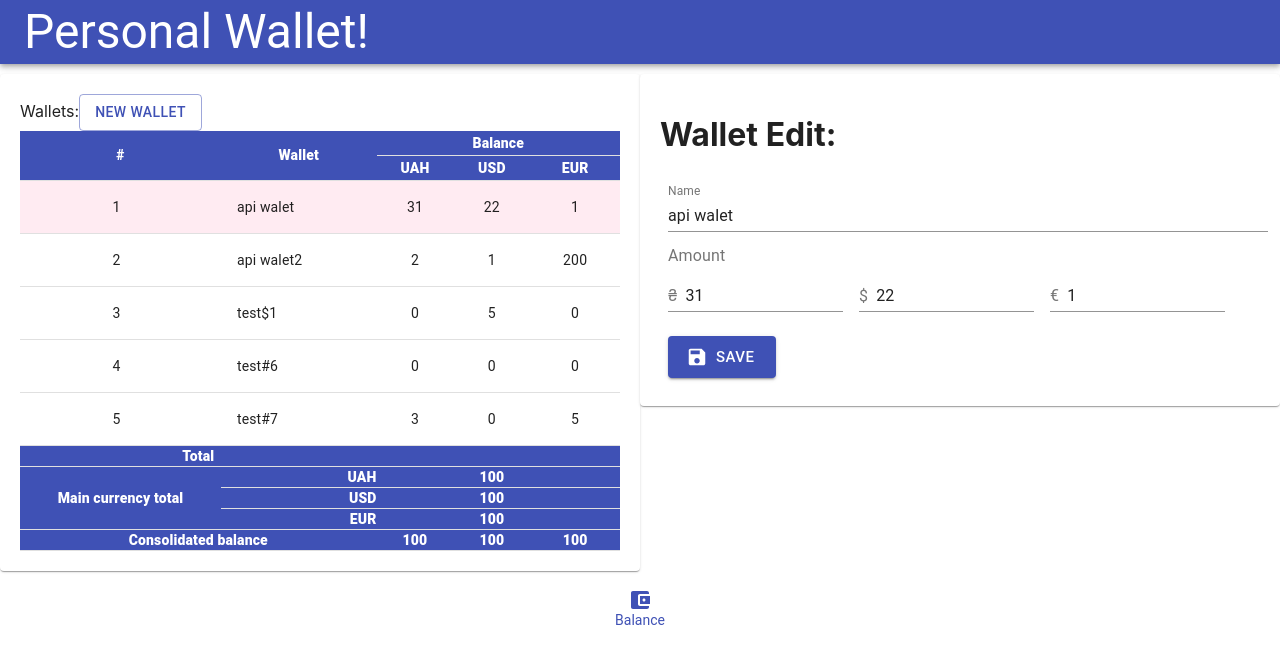
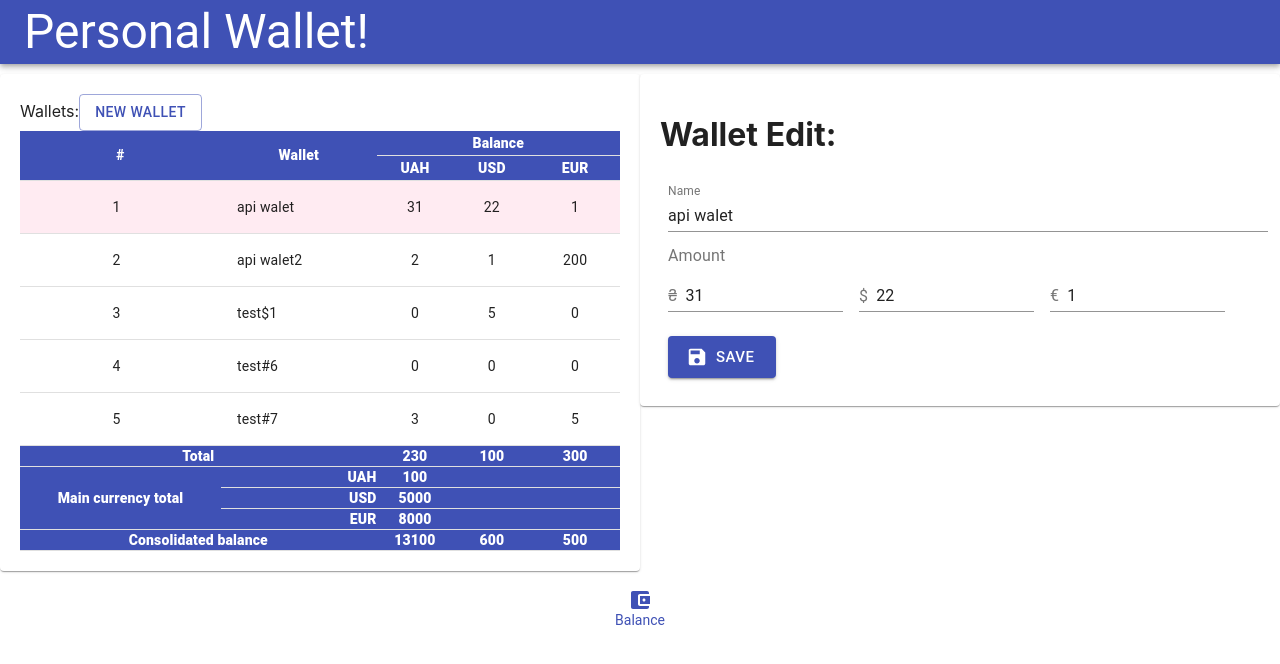
Before and after one commit to mvLaboratory/walletDemo, a React (Create React App) app: page / in a window 1280 px wide. Shown: the top 664 px of the page. Built offline with nearby package versions, Linux system fonts and the light colour scheme; data requests are answered from the project's data file.

Commit message:
Balance summare rendering

```diff
--- a/mockDb.json
+++ b/mockDb.json
@@ -69,12 +69,12 @@
   "balanceSummary": {
     "currencyBalance" : [
       {
-        "currency": 1,
+        "currency": 2,
         "value": 100
       },
       {
-        "currency": 2,
-        "value": 200
+        "currency": 1,
+        "value": 230
       },
       {
         "currency": 3,
@@ -97,15 +97,15 @@
     ],
     "consolidatedBalance": [
       {
-        "rootCurrency": 1,
+        "currency": 1,
         "value": 13100
       },
       {
-        "rootCurrency": 2,
+        "currency": 2,
         "value": 600
       },
       {
-        "rootCurrency": 3,
+        "currency": 3,
         "value": 500
       }
     ]
--- a/src/Components/Balance/BalancePage.js
+++ b/src/Components/Balance/BalancePage.js
@@ -73,8 +73,6 @@ class BalancePage extends React.Component {
     }
     const { balance, balanceSummary, currency } = this.props;
     const { activeWallet } = this.state;
-    //debugger;
-    console.log("balanceSummary", balanceSummary);
 
     return (
       <Grid container>
--- a/src/Components/Balance/BalanceTable/BalanceTableSummary.js
+++ b/src/Components/Balance/BalanceTable/BalanceTableSummary.js
@@ -2,6 +2,7 @@ import React from "react";
 import clsx from 'clsx';
 import { TableCell, TableRow} from '@material-ui/core'
 import { makeStyles } from '@material-ui/core/styles';
+import { getCurrencyValue, getCurrencyInfo } from "./../../../shared/utils"
 
 function BalanceTableSummary( {currencyList, balanceSummary} ) {
   const useStyles = makeStyles(theme => ({
@@ -14,7 +15,7 @@ function BalanceTableSummary( {currencyList, balanceSummary} ) {
   }));
   const classes = useStyles();
 
-  const BalanceTableCell = (text, align = "center", colSpan = 1, rowSpan = 1) => {
+  const renderBalanceTableCell = (text, align = "center", colSpan = 1, rowSpan = 1) => {
     return(
       <TableCell
         align={align}
@@ -26,48 +27,51 @@ function BalanceTableSummary( {currencyList, balanceSummary} ) {
     );
   }
 
-  const renderCurrencyTotalCollumns = () => {
-    if (!currencyList) return (<div/>);
-    console.log("Table Summary", balanceSummary);
+  const renderCurrencyTotalCollumns = (currencyCollection) => {
+    if (!currencyList) {
+      return (<div/>);
+    }
     return(
       currencyList.map(currency => (
-        BalanceTableCell(currency.value)
+        renderBalanceTableCell(getCurrencyValue(currencyCollection, currency))
     )));
+  }
+
+  const renderMainCurrencySummary = () => {
+    if (!balanceSummary || !balanceSummary.mainCurrencyBalance)
+      return <></>
+
+    return(
+      <>
+        {balanceSummary.mainCurrencyBalance.map((data, index) =>
+          renderMainCurrencySummaryRow(data, index === 0)
+        )}
+      </>
+    );
+  }
+
+  const renderMainCurrencySummaryRow = (rowData, shouldRenderTitle) => {
+    return (
+      <TableRow>
+        { shouldRenderTitle && renderBalanceTableCell("Main currency total", "center", 1, 3) }
+        { renderBalanceTableCell(getCurrencyInfo(rowData.rootCurrency, currencyList).name, "right") }
+        {currencyList.map(currency =>
+          renderBalanceTableCell(currency.isMain ? rowData.value : "")
+        )}
+      </TableRow>
+    )
   }
 
   return(
     <>
       <TableRow>
-        { BalanceTableCell("Total", "center", 2) }
-        { renderCurrencyTotalCollumns() }
-        {/* { BalanceTableCell("100") }
-        { BalanceTableCell("100") }
-        { BalanceTableCell("100") } */}
+        { renderBalanceTableCell("Total", "center", 2) }
+        { renderCurrencyTotalCollumns(balanceSummary.currencyBalance || []) }
       </TableRow>
-      <TableRow className={clsx(classes.tableSummaty)}>
-        { BalanceTableCell("Main currency total", "center", 1, 3) }
-        { BalanceTableCell("UAH", "right") }
-        { BalanceTableCell("") }
-        { BalanceTableCell("100") }
-        { BalanceTableCell("") }
-      </TableRow>
-      <TableRow className={clsx(classes.tableSummaty)}>
-        { BalanceTableCell("USD", "right") }
-        { BalanceTableCell("") }
-        { BalanceTableCell("100") }
-        { BalanceTableCell("") }
-      </TableRow>
-      <TableRow className={clsx(classes.tableSummaty)}>
-        { BalanceTableCell("EUR", "right") }
-        { BalanceTableCell("") }
-        { BalanceTableCell("100") }
-        { BalanceTableCell("") }
-      </TableRow>
+      {renderMainCurrencySummary()}
       <TableRow>
-        { BalanceTableCell("Consolidated balance", "center", 2) }
-        { BalanceTableCell("100") }
-        { BalanceTableCell("100") }
-        { BalanceTableCell("100") }
+        { renderBalanceTableCell("Consolidated balance", "center", 2) }
+        { renderCurrencyTotalCollumns(balanceSummary.consolidatedBalance || []) }
       </TableRow>
     </>
   );
--- a/src/Components/Balance/WalletsList.js
+++ b/src/Components/Balance/WalletsList.js
@@ -15,7 +15,6 @@ class WalletsList extends React.Component {
 
   render() {
     const { styles, selectWalletHandler, wallets, balanceSummary, currencyList, selectedWalletId, addWalletHandler } = this.props;
-    console.log("Wallets List balanceSummary", balanceSummary);
     return (
       <Paper style={styles.Paper}>
           <div className="Balance">
--- /dev/null
+++ b/src/shared/utils.js
@@ -0,0 +1,16 @@
+export const getCurrencyValue = (currencyCollection, currency) => {
+  if (!currency || !currencyCollection)
+    return 0;
+
+  var currencyObj = currencyCollection.find(x => x.currency === currency.id) || {value: 0}
+  return currencyObj.value;
+}
+
+export const getCurrencyInfo = (currencyId, currencyList) => {
+  const defaultCurrency = {name: ""};
+  if (!currencyId || !currencyList)
+    return defaultCurrency;
+
+  var currencyObj = currencyList.find(x => x.id === currencyId) || defaultCurrency
+    return currencyObj;
+}
```
